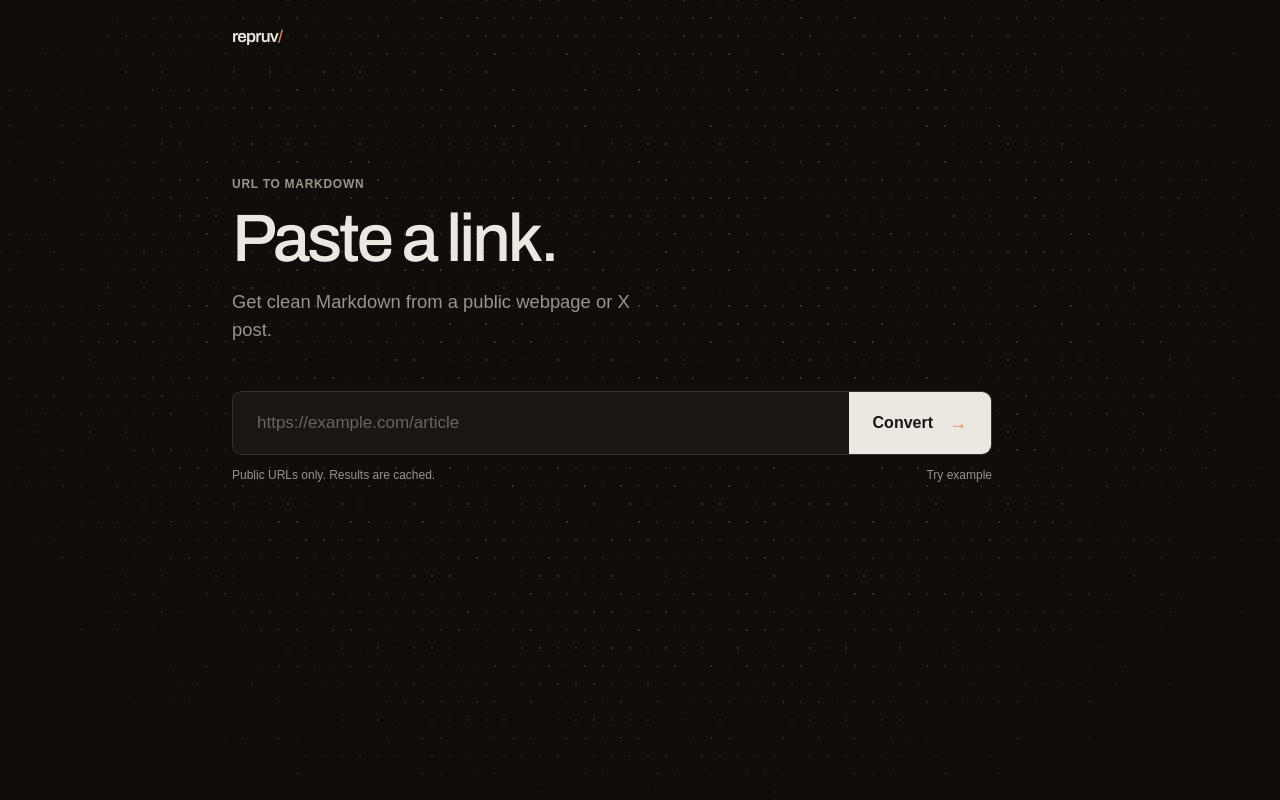
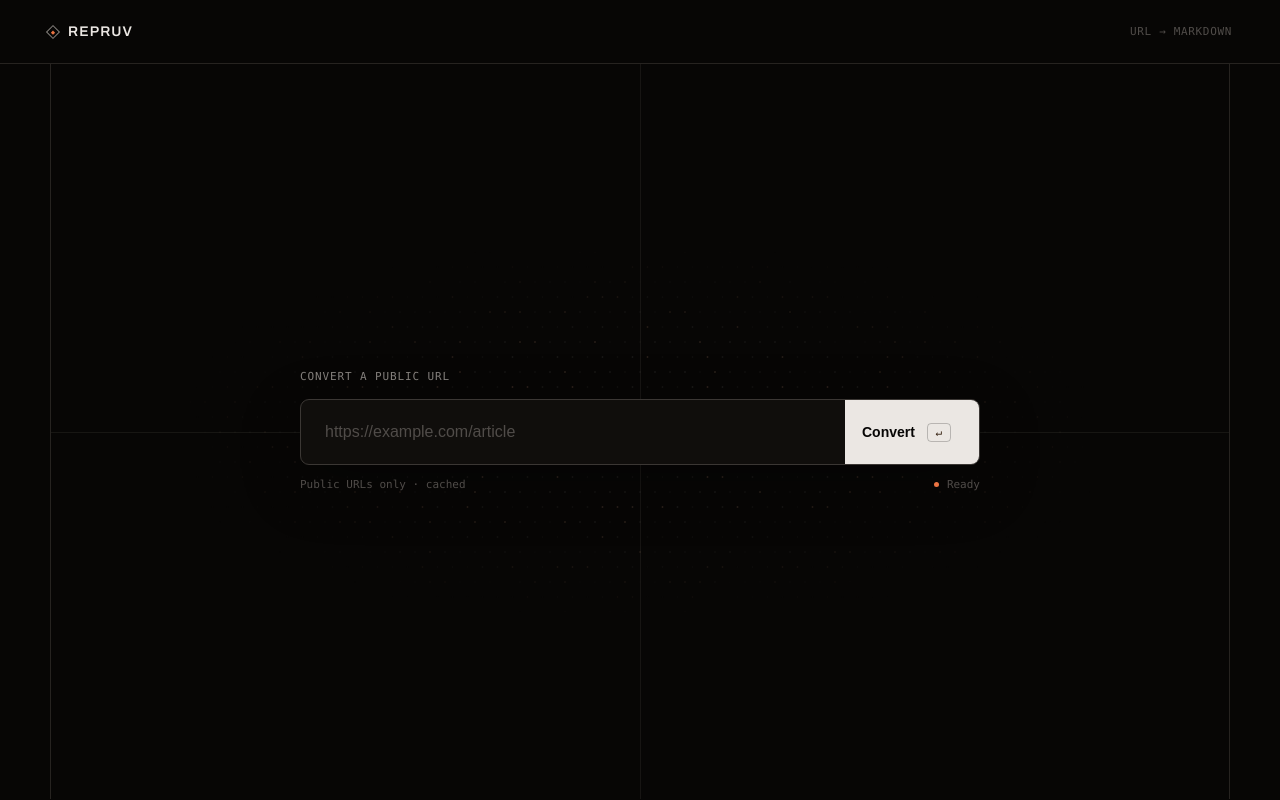
Before and after one commit to JSzesze/repruv, a website: page public/index.html in a window 1280 px wide. Drawn offline with Linux system fonts and the light colour scheme; a web font is replaced by a local one.

Commit message:
Focus the dotted effect around the input

```diff
--- a/public/app.js
+++ b/public/app.js
@@ -6,11 +6,11 @@ const errorMessage = document.querySelector("#error-message");
 const output = document.querySelector("#output");
 const title = document.querySelector("#title");
 const meta = document.querySelector("#meta");
+const formState = document.querySelector("#form-state");
 const submit = form.querySelector("button[type=submit]");
 const buttonLabel = submit.querySelector(".button-label");
 const copy = document.querySelector("#copy");
 const download = document.querySelector("#download");
-const example = document.querySelector("#example");
 
 let current = null;
 
@@ -20,6 +20,7 @@ function setLoading(loading) {
   submit.disabled = loading;
   input.readOnly = loading;
   buttonLabel.textContent = loading ? "Converting…" : "Convert";
+  formState.textContent = loading ? "Processing" : "Ready";
 }
 
 form.addEventListener("submit", async (event) => {
@@ -86,12 +87,6 @@ download.addEventListener("click", () => {
   window.setTimeout(() => URL.revokeObjectURL(objectUrl), 0);
 });
 
-example.addEventListener("click", () => {
-  input.value = "https://example.com";
-  input.focus();
-  form.requestSubmit();
-});
-
 const initialUrl = new URL(location.href).searchParams.get("url");
 if (initialUrl) {
   input.value = initialUrl;
--- a/public/dotted-glow.js
+++ b/public/dotted-glow.js
@@ -4,16 +4,17 @@
  */
 (() => {
   const canvas = document.querySelector("#dotted-glow-canvas");
+  const container = canvas?.parentElement;
   const context = canvas?.getContext("2d");
-  if (!canvas || !context) return;
+  if (!canvas || !container || !context) return;
 
-  const gap = 18;
-  const radius = 1.15;
-  const opacity = 0.46;
-  const speedMin = 0.22;
-  const speedMax = 0.62;
-  const dotColor = "rgba(180, 179, 174, 0.62)";
-  const glowColor = "rgba(204, 135, 78, 0.62)";
+  const gap = 15;
+  const radius = 0.95;
+  const opacity = 0.42;
+  const speedMin = 0.18;
+  const speedMax = 0.48;
+  const dotColor = "rgba(158, 158, 153, 0.54)";
+  const glowColor = "rgba(239, 111, 46, 0.62)";
   const reducedMotion = window.matchMedia("(prefers-reduced-motion: reduce)");
 
   let width = 0;
@@ -21,6 +22,7 @@
   let dots = [];
   let frame = 0;
   let running = false;
+  let visible = true;
 
   function buildDots() {
     dots = [];
@@ -40,9 +42,10 @@
   }
 
   function resize() {
+    const bounds = container.getBoundingClientRect();
     const pixelRatio = Math.min(Math.max(window.devicePixelRatio || 1, 1), 2);
-    width = window.innerWidth;
-    height = window.innerHeight;
+    width = Math.max(1, Math.floor(bounds.width));
+    height = Math.max(1, Math.floor(bounds.height));
     canvas.width = Math.max(1, Math.floor(width * pixelRatio));
     canvas.height = Math.max(1, Math.floor(height * pixelRatio));
     canvas.style.width = `${width}px`;
@@ -61,12 +64,12 @@
     for (const dot of dots) {
       const mod = (time * dot.speed + dot.phase) % 2;
       const wave = mod < 1 ? mod : 2 - mod;
-      const alpha = 0.2 + 0.54 * wave;
+      const alpha = 0.18 + 0.5 * wave;
 
-      if (alpha > 0.6) {
-        const glow = (alpha - 0.6) / 0.4;
+      if (alpha > 0.58) {
+        const glow = (alpha - 0.58) / 0.42;
         context.shadowColor = glowColor;
-        context.shadowBlur = 5 * glow;
+        context.shadowBlur = 4 * glow;
       } else {
         context.shadowColor = "transparent";
         context.shadowBlur = 0;
@@ -79,17 +82,25 @@
     }
 
     context.restore();
-    if (continueAnimation && running) frame = requestAnimationFrame(draw);
+    if (continueAnimation && running && visible) frame = requestAnimationFrame(draw);
   }
 
   function updateAnimation() {
     cancelAnimationFrame(frame);
     running = !reducedMotion.matches && !document.hidden;
-    if (running) frame = requestAnimationFrame(draw);
+    if (running && visible) frame = requestAnimationFrame(draw);
     else draw(performance.now(), false);
   }
 
-  window.addEventListener("resize", resize, { passive: true });
+  const resizeObserver = new ResizeObserver(resize);
+  resizeObserver.observe(container);
+
+  const visibilityObserver = new IntersectionObserver(([entry]) => {
+    visible = entry?.isIntersecting ?? true;
+    updateAnimation();
+  }, { threshold: 0.05 });
+  visibilityObserver.observe(container);
+
   document.addEventListener("visibilitychange", updateAnimation);
   reducedMotion.addEventListener?.("change", updateAnimation);
 
--- a/public/index.html
+++ b/public/index.html
@@ -3,7 +3,7 @@
   <head>
     <meta charset="UTF-8" />
     <meta name="viewport" content="width=device-width, initial-scale=1.0" />
-    <meta name="theme-color" content="#171614" />
+    <meta name="theme-color" content="#090909" />
     <meta name="description" content="Turn a public webpage or X post into clean Markdown." />
     <meta property="og:title" content="Repruv — URL to Markdown" />
     <meta property="og:description" content="Paste a public URL. Get clean Markdown." />
@@ -22,21 +22,24 @@
   <body>
     <a class="skip-link" href="#url">Skip to URL input</a>
 
+    <header class="topbar">
+      <a class="wordmark" href="/" aria-label="Repruv home">
+        <span class="brand-mark" aria-hidden="true"></span>
+        REPRUV
+      </a>
+      <span class="utility-name">URL → MARKDOWN</span>
+    </header>
+
+    <main>
+      <section class="input-stage" aria-labelledby="input-title">
+        <div class="stage-axis stage-axis-horizontal" aria-hidden="true"></div>
+        <div class="stage-axis stage-axis-vertical" aria-hidden="true"></div>
         <div class="dotted-glow" aria-hidden="true">
           <canvas id="dotted-glow-canvas"></canvas>
         </div>
 
-    <div class="page">
-      <header>
-        <a class="wordmark" href="/" aria-label="Repruv home">repruv<span aria-hidden="true">/</span></a>
-      </header>
-
-      <main>
-        <section class="intro" aria-labelledby="page-title">
-          <p class="eyebrow">URL to Markdown</p>
-          <h1 id="page-title">Paste a link.</h1>
-          <p class="lede">Get clean Markdown from a public webpage or X post.</p>
-
+        <div class="input-module">
+          <h1 id="input-title">Convert a public URL</h1>
           <form id="extract-form">
             <div class="input-group">
               <input
@@ -54,15 +57,16 @@
               />
               <button class="convert-button" type="submit">
                 <span class="button-label">Convert</span>
-                <span class="button-arrow" aria-hidden="true">→</span>
+                <kbd aria-hidden="true">↵</kbd>
               </button>
             </div>
             <div class="form-foot">
-              <p id="privacy">Public URLs only. Results are cached.</p>
-              <button id="example" class="example-button" type="button">Try example</button>
+              <p id="privacy">Public URLs only · cached</p>
+              <p class="form-state"><span aria-hidden="true"></span><span id="form-state">Ready</span></p>
             </div>
             <div class="progress" aria-hidden="true"><span></span></div>
           </form>
+        </div>
       </section>
 
       <section id="result" class="result" hidden aria-live="polite" aria-busy="false">
@@ -85,6 +89,5 @@
         <p id="error-message"></p>
       </section>
     </main>
-    </div>
   </body>
 </html>
--- a/public/styles.css
+++ b/public/styles.css
@@ -1,11 +1,14 @@
 :root {
   color-scheme: dark;
-  --canvas: oklch(0.16 0.008 64);
-  --surface: oklch(0.205 0.009 64);
-  --ink: oklch(0.93 0.009 76);
-  --muted: oklch(0.67 0.012 72);
-  --line: oklch(0.32 0.011 68);
-  --accent: oklch(0.7 0.11 46);
+  --canvas: oklch(0.125 0.004 65);
+  --surface: oklch(0.165 0.006 65);
+  --surface-raised: oklch(0.19 0.006 65);
+  --ink: oklch(0.93 0.007 76);
+  --muted: oklch(0.61 0.008 72);
+  --faint: oklch(0.42 0.007 70);
+  --line: oklch(0.26 0.007 68);
+  --line-strong: oklch(0.34 0.008 68);
+  --accent: oklch(0.69 0.16 42);
   --error: oklch(0.72 0.13 28);
   --space-xs: 4px;
   --space-sm: 8px;
@@ -17,6 +20,7 @@
   --space-4xl: 64px;
   --body: "Atkinson Hyperlegible Next", sans-serif;
   --heading: "Archivo", sans-serif;
+  --mono: "SFMono-Regular", Consolas, "Liberation Mono", monospace;
   background: var(--canvas);
   color: var(--ink);
   font-family: var(--body);
@@ -38,22 +42,6 @@ body {
   background: var(--canvas);
 }
 
-.dotted-glow {
-  position: fixed;
-  z-index: 0;
-  inset: 0;
-  overflow: hidden;
-  pointer-events: none;
-  -webkit-mask-image: radial-gradient(ellipse at 50% 38%, black 0%, rgba(0, 0, 0, 0.88) 48%, transparent 88%);
-  mask-image: radial-gradient(ellipse at 50% 38%, black 0%, rgba(0, 0, 0, 0.88) 48%, transparent 88%);
-}
-
-.dotted-glow canvas {
-  display: block;
-  width: 100%;
-  height: 100%;
-}
-
 button,
 input {
   font: inherit;
@@ -66,12 +54,12 @@ a {
 
 .skip-link {
   position: fixed;
-  z-index: 10;
+  z-index: 20;
   top: var(--space-md);
   left: var(--space-md);
   padding: var(--space-md) var(--space-lg);
   background: var(--ink);
-  color: var(--surface);
+  color: var(--canvas);
   transform: translateY(-160%);
 }
 
@@ -79,96 +67,147 @@ a {
   transform: translateY(0);
 }
 
-.page {
+.topbar {
   position: relative;
-  z-index: 1;
-  width: min(880px, 100%);
-  margin: 0 auto;
-  padding-inline: clamp(var(--space-lg), 5vw, var(--space-2xl));
-}
-
-header {
+  z-index: 10;
   display: flex;
   align-items: center;
-  height: 72px;
+  justify-content: space-between;
+  height: 64px;
+  padding-inline: clamp(var(--space-lg), 4vw, var(--space-3xl));
+  border-bottom: 1px solid var(--line);
 }
 
 .wordmark {
+  display: flex;
+  gap: 10px;
+  align-items: center;
   color: var(--ink);
   font-family: var(--heading);
-  font-size: 17px;
+  font-size: 14px;
   font-weight: 600;
-  letter-spacing: -0.045em;
+  letter-spacing: 0.08em;
   text-decoration: none;
 }
 
-.wordmark span {
-  color: var(--accent);
+.brand-mark {
+  width: 10px;
+  height: 10px;
+  border: 1px solid var(--muted);
+  transform: rotate(45deg);
+}
+
+.brand-mark::after {
+  display: block;
+  width: 3px;
+  height: 3px;
+  margin: 2.5px;
+  content: "";
+  background: var(--accent);
+}
+
+.utility-name,
+.form-foot,
+.meta {
+  font-family: var(--mono);
+  font-size: 11px;
+  line-height: 1.4;
+}
+
+.utility-name {
+  color: var(--faint);
+  letter-spacing: 0.06em;
 }
 
 main {
-  padding: clamp(var(--space-4xl), 13vh, 128px) 0 var(--space-4xl);
+  width: min(1180px, 100%);
+  margin: 0 auto;
+  border-inline: 1px solid var(--line);
 }
 
-.intro {
-  max-width: 760px;
+.input-stage {
+  position: relative;
+  display: grid;
+  min-height: calc(100svh - 65px);
+  place-items: center;
+  overflow: hidden;
+  isolation: isolate;
 }
 
-.eyebrow,
-.meta,
-.form-foot {
-  font-size: 12px;
-  line-height: 1.4;
+.stage-axis {
+  position: absolute;
+  z-index: -2;
+  background: var(--line);
+  opacity: 0.54;
 }
 
-.eyebrow {
-  margin: 0 0 var(--space-md);
-  color: var(--muted);
-  font-weight: 600;
-  letter-spacing: 0.06em;
-  text-transform: uppercase;
+.stage-axis-horizontal {
+  top: 50%;
+  right: 0;
+  left: 0;
+  height: 1px;
 }
 
-h1,
-h2 {
-  font-family: var(--heading);
-  font-weight: 500;
-  letter-spacing: -0.045em;
+.stage-axis-vertical {
+  top: 0;
+  bottom: 0;
+  left: 50%;
+  width: 1px;
+}
+
+.dotted-glow {
+  position: absolute;
+  z-index: -1;
+  top: 50%;
+  left: 50%;
+  width: min(900px, 94%);
+  height: 360px;
+  overflow: hidden;
+  pointer-events: none;
+  transform: translate(-50%, -50%);
+  -webkit-mask-image: radial-gradient(ellipse at center, black 0%, rgba(0, 0, 0, 0.92) 34%, transparent 76%);
+  mask-image: radial-gradient(ellipse at center, black 0%, rgba(0, 0, 0, 0.92) 34%, transparent 76%);
+}
+
+.dotted-glow canvas {
+  display: block;
+  width: 100%;
+  height: 100%;
+}
+
+.input-module {
+  width: min(680px, calc(100% - 48px));
 }
 
 h1 {
-  margin: 0;
-  font-size: clamp(2.6rem, 7vw, 4.2rem);
-  line-height: 1;
-}
-
-.lede {
-  max-width: 42ch;
-  margin: var(--space-lg) 0 0;
+  margin: 0 0 var(--space-lg);
   color: var(--muted);
-  font-size: clamp(1rem, 2vw, 1.15rem);
-  line-height: 1.5;
+  font-family: var(--mono);
+  font-size: 11px;
+  font-weight: 400;
+  letter-spacing: 0.08em;
+  text-transform: uppercase;
 }
 
 form {
   position: relative;
-  margin-top: var(--space-3xl);
 }
 
 .input-group {
   display: grid;
-  grid-template-columns: 1fr auto;
-  min-height: 64px;
-  border: 1px solid var(--line);
-  border-radius: 10px;
+  grid-template-columns: minmax(0, 1fr) auto;
+  min-height: 66px;
+  border: 1px solid var(--line-strong);
+  border-radius: 9px;
   overflow: hidden;
   background: var(--surface);
-  transition: border-color 180ms ease, box-shadow 180ms ease;
+  box-shadow: 0 18px 60px rgba(0, 0, 0, 0.28);
+  transition: border-color 160ms ease, box-shadow 160ms ease;
 }
 
 .input-group:focus-within {
-  border-color: color-mix(in oklch, var(--accent) 75%, var(--line));
-  box-shadow: 0 0 0 3px color-mix(in oklch, var(--accent) 10%, transparent);
+  border-color: color-mix(in oklch, var(--ink) 38%, var(--line));
+  box-shadow: 0 18px 60px rgba(0, 0, 0, 0.32), 0 0 0 1px color-mix(in oklch, var(--ink) 12%, transparent);
 }
 
 input {
@@ -180,44 +219,46 @@ input {
   background: transparent;
   color: var(--ink);
   caret-color: var(--accent);
-  font-size: 17px;
+  font-size: 16px;
 }
 
 input::placeholder {
-  color: color-mix(in oklch, var(--muted) 65%, var(--surface));
+  color: var(--faint);
 }
 
 .convert-button {
   display: flex;
-  gap: var(--space-lg);
+  gap: var(--space-md);
   align-items: center;
-  min-width: 132px;
+  min-width: 134px;
   border: 0;
-  padding: 0 var(--space-xl);
+  border-left: 1px solid color-mix(in oklch, var(--ink) 16%, transparent);
+  padding: 0 var(--space-lg);
   background: var(--ink);
-  color: var(--surface);
+  color: var(--canvas);
   cursor: pointer;
+  font-size: 14px;
   font-weight: 600;
-  transition: background-color 160ms ease;
+  transition: background-color 150ms ease;
 }
 
 .convert-button:hover {
-  background: color-mix(in oklch, var(--ink) 88%, var(--accent));
+  background: color-mix(in oklch, var(--ink) 92%, var(--accent));
 }
 
 .convert-button:disabled {
   cursor: wait;
-  opacity: 0.72;
+  opacity: 0.74;
 }
 
-.button-arrow {
-  color: var(--accent);
-  font-size: 18px;
-  transition: transform 180ms cubic-bezier(0.22, 1, 0.36, 1);
-}
-
-.convert-button:hover .button-arrow {
-  transform: translateX(3px);
+.convert-button kbd {
+  min-width: 24px;
+  border: 1px solid color-mix(in oklch, var(--canvas) 22%, transparent);
+  border-radius: 4px;
+  padding: 2px 4px;
+  color: color-mix(in oklch, var(--canvas) 76%, var(--accent));
+  font: 11px/1.2 var(--mono);
+  text-align: center;
 }
 
 .form-foot {
@@ -225,34 +266,31 @@ input::placeholder {
   justify-content: space-between;
   gap: var(--space-lg);
   margin-top: var(--space-md);
-  color: var(--muted);
+  color: var(--faint);
 }
 
 .form-foot p {
   margin: 0;
 }
 
-.example-button {
-  border: 0;
-  padding: 0;
-  background: transparent;
-  color: var(--muted);
-  cursor: pointer;
-  text-decoration: underline;
-  text-decoration-color: transparent;
-  text-underline-offset: 3px;
+.form-state {
+  display: flex;
+  gap: var(--space-sm);
+  align-items: center;
 }
 
-.example-button:hover {
-  color: var(--ink);
-  text-decoration-color: var(--line);
+.form-state > span:first-child {
+  width: 5px;
+  height: 5px;
+  border-radius: 50%;
+  background: var(--accent);
 }
 
 .progress {
   position: absolute;
-  top: 63px;
-  right: 10px;
-  left: 10px;
+  top: 65px;
+  right: 9px;
+  left: 9px;
   height: 1px;
   overflow: hidden;
   pointer-events: none;
@@ -260,7 +298,7 @@ input::placeholder {
 
 .progress span {
   display: block;
-  width: 32%;
+  width: 28%;
   height: 100%;
   background: var(--accent);
   opacity: 0;
@@ -269,20 +307,33 @@ input::placeholder {
 
 form.is-loading .progress span {
   opacity: 1;
-  animation: progress 1.2s cubic-bezier(0.76, 0, 0.24, 1) infinite;
+  animation: progress 1.15s cubic-bezier(0.76, 0, 0.24, 1) infinite;
+}
+
+form.is-loading .form-state > span:first-child {
+  animation: status-pulse 1s ease-in-out infinite alternate;
 }
 
 @keyframes progress {
-  to { transform: translateX(420%); }
+  to { transform: translateX(450%); }
+}
+
+@keyframes status-pulse {
+  to { opacity: 0.35; }
+}
+
+body:has(.result:not([hidden])) .input-stage {
+  min-height: 440px;
+  border-bottom: 1px solid var(--line);
 }
 
 .result {
-  margin-top: clamp(var(--space-4xl), 10vw, 96px);
-  animation: reveal 320ms cubic-bezier(0.22, 1, 0.36, 1) both;
+  padding: clamp(var(--space-3xl), 7vw, 80px) clamp(var(--space-xl), 7vw, 88px) var(--space-4xl);
+  animation: reveal 280ms cubic-bezier(0.22, 1, 0.36, 1) both;
 }
 
 @keyframes reveal {
-  from { opacity: 0; transform: translateY(10px); }
+  from { opacity: 0; transform: translateY(8px); }
   to { opacity: 1; transform: translateY(0); }
 }
 
@@ -296,13 +347,16 @@ form.is-loading .progress span {
 
 .meta {
   margin: 0 0 var(--space-sm);
-  color: var(--muted);
+  color: var(--faint);
 }
 
 h2 {
   max-width: 28ch;
   margin: 0;
-  font-size: clamp(1.6rem, 4vw, 2.35rem);
+  font-family: var(--heading);
+  font-size: clamp(1.45rem, 3vw, 2rem);
+  font-weight: 500;
+  letter-spacing: -0.04em;
   line-height: 1.1;
   overflow-wrap: anywhere;
 }
@@ -313,52 +367,54 @@ h2 {
 }
 
 .actions button {
-  min-height: 40px;
-  border: 1px solid var(--line);
-  border-radius: 8px;
+  min-height: 38px;
+  border: 1px solid var(--line-strong);
+  border-radius: 5px;
   padding: 0 var(--space-lg);
-  background: transparent;
+  background: var(--surface);
   color: var(--muted);
   cursor: pointer;
-  font-size: 13px;
-  transition: border-color 160ms ease, color 160ms ease, background-color 160ms ease;
+  font-family: var(--mono);
+  font-size: 11px;
+  transition: border-color 150ms ease, color 150ms ease, background-color 150ms ease;
 }
 
 .actions button:hover {
   border-color: var(--muted);
-  background: var(--surface);
+  background: var(--surface-raised);
   color: var(--ink);
 }
 
 .output-panel {
   border: 1px solid var(--line);
-  border-radius: 10px;
+  border-radius: 7px;
   overflow: hidden;
   background: var(--surface);
 }
 
 .output-panel:focus-visible {
-  outline: 2px solid var(--accent);
+  outline: 1px solid var(--accent);
   outline-offset: 3px;
 }
 
 pre {
   max-height: 62vh;
-  min-height: 240px;
+  min-height: 220px;
   margin: 0;
   overflow: auto;
   padding: clamp(var(--space-xl), 5vw, var(--space-2xl));
-  color: var(--ink);
-  font: 14px/1.7 "SFMono-Regular", Consolas, "Liberation Mono", monospace;
+  color: color-mix(in oklch, var(--ink) 90%, var(--muted));
+  font: 13px/1.75 var(--mono);
   tab-size: 2;
   white-space: pre-wrap;
   word-break: break-word;
 }
 
 .error {
-  margin-top: var(--space-xl);
+  padding: var(--space-xl) clamp(var(--space-xl), 7vw, 88px);
+  border-top: 1px solid var(--line);
   color: var(--error);
-  font-size: 14px;
+  font: 12px/1.5 var(--mono);
 }
 
 .error[hidden] {
@@ -371,48 +427,69 @@ pre {
 
 button:focus-visible,
 a:focus-visible {
-  outline: 2px solid var(--accent);
+  outline: 1px solid var(--accent);
   outline-offset: 3px;
 }
 
-@media (max-width: 600px) {
-  header {
-    height: 64px;
+@media (max-width: 640px) {
+  .topbar {
+    height: 56px;
+  }
+
+  .utility-name {
+    font-size: 9px;
   }
 
   main {
-    padding-top: var(--space-4xl);
+    border-inline: 0;
   }
 
-  form {
-    margin-top: var(--space-2xl);
+  .input-stage {
+    min-height: calc(100svh - 57px);
+  }
+
+  .dotted-glow {
+    width: 100%;
+    height: 300px;
+  }
+
+  .input-module {
+    width: calc(100% - 32px);
   }
 
   .input-group {
-    grid-template-columns: 1fr;
+    min-height: 60px;
   }
 
   input {
-    height: 62px;
     padding-inline: var(--space-lg);
+    font-size: 15px;
   }
 
   .convert-button {
-    justify-content: space-between;
-    min-height: 52px;
-    padding-inline: var(--space-lg);
+    min-width: 106px;
+    padding-inline: var(--space-md);
+    font-size: 13px;
+  }
+
+  .convert-button kbd {
+    display: none;
   }
 
   .progress {
-    top: 61px;
+    top: 59px;
+  }
+
+  body:has(.result:not([hidden])) .input-stage {
+    min-height: 360px;
+  }
+
+  .result {
+    padding-inline: var(--space-lg);
   }
 
   .result-heading {
     grid-template-columns: 1fr;
-  }
-
-  .actions {
-    justify-content: flex-start;
   }
 }
 
```
Also changed, not shown: .impeccable.md. Lines whose indentation alone changed are shown as unchanged.
